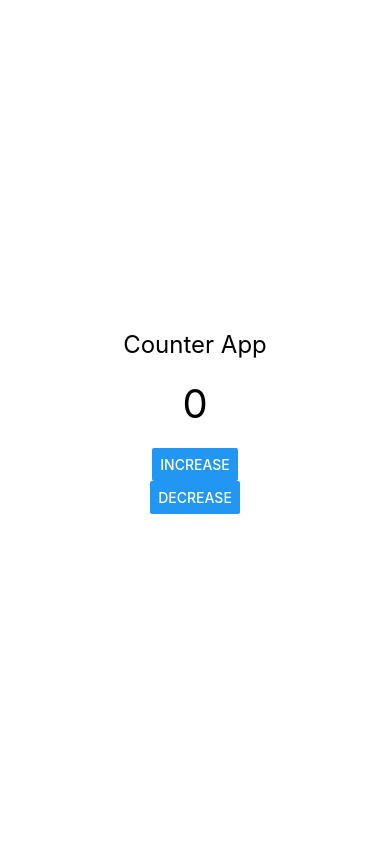
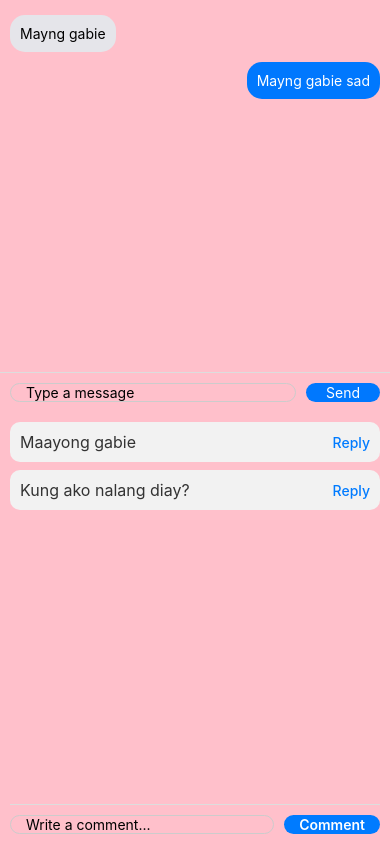
Before and after one commit to ibalerobbyjay/M15_RobbyJay_Ibale_IT_Elect1, a React Native app: screen / in a window 390 px wide. Built offline with nearby package versions, Linux system fonts and the light colour scheme.

Commit message:
Color Changer App

```diff
--- a/App.js
+++ b/App.js
@@ -1,11 +1,13 @@
-import React from 'react';
-import { SafeAreaView } from 'react-native';
-import CounterApp from './CounterApp'; // adjust path if in components folder
+import Comment from './Comment';
+import ChatScreen from './ChatScreen';
+import React from "react";
+
 
 export default function App() {
-  return (
-    <SafeAreaView style={{ flex: 1 }}>
-      <CounterApp />
-    </SafeAreaView>
-  );
+  return ( <>
+<ChatScreen />
+<Comment />
+
+</>
+)
 }
--- /dev/null
+++ b/ChatBubble.js
@@ -0,0 +1,19 @@
+import React from "react";
+import { View, Text } from "react-native";
+
+export default function ChatBubble({ text, isMe }) {
+  return (
+    <View
+      style={{
+        alignSelf: isMe ? "flex-end" : "flex-start",
+        backgroundColor: isMe ? "#0078fe" : "#e5e5ea",
+        padding: 10,
+        borderRadius: 15,
+        marginVertical: 5,
+        maxWidth: "70%",
+      }}
+    >
+      <Text style={{ color: isMe ? "white" : "black" }}>{text}</Text>
+    </View>
+  );
+}
--- /dev/null
+++ b/ChatScreen.js
@@ -0,0 +1,91 @@
+import React, { useState, useRef } from "react";
+import {
+  SafeAreaView,
+  View,
+  FlatList,
+  TextInput,
+  TouchableOpacity,
+  Text,
+} from "react-native";
+import ChatBubble from "./ChatBubble";
+
+export default function ChatScreen() {
+  const [messages, setMessages] = useState([
+    { id: "1", text: "Mayng gabie", sender: "bot" },
+    { id: "2", text: "Mayng gabie sad", sender: "me" },
+  ]);
+  const [input, setInput] = useState("");
+  const flatListRef = useRef(null);
+
+  const sendMessage = () => {
+    if (input.trim().length === 0) return;
+
+    const newMessage = {
+      id: Date.now().toString(),
+      text: input,
+      sender: "me",
+    };
+
+    setMessages([...messages, newMessage]); // 👈 add new message at the bottom
+    setInput("");
+
+    // auto scroll to bottom after sending
+    setTimeout(() => {
+      flatListRef.current?.scrollToEnd({ animated: true });
+    }, 100);
+  };
+
+  return (
+    <SafeAreaView style={{ flex: 1, backgroundColor: "pink" }}>
+      {/* Chat list */}
+      <FlatList
+        ref={flatListRef}
+        data={messages}
+        keyExtractor={(item) => item.id}
+        renderItem={({ item }) => (
+          <ChatBubble text={item.text} isMe={item.sender === "me"} />
+        )}
+        contentContainerStyle={{
+          padding: 10,
+          flexGrow: 1,
+          justifyContent: "flex-start", // stack from top
+        }}
+      />
+
+      {/* Input box */}
+      <View
+        style={{
+          flexDirection: "row",
+          padding: 10,
+          borderTopWidth: 1,
+          borderColor: "#ddd",
+        }}
+      >
+        <TextInput
+          value={input}
+          onChangeText={setInput}
+          placeholder="Type a message"
+          style={{
+            flex: 1,
+            borderWidth: 1,
+            borderColor: "#ccc",
+            borderRadius: 20,
+            paddingHorizontal: 15,
+          }}
+        />
+        <TouchableOpacity
+          onPress={sendMessage}
+          style={{
+            marginLeft: 10,
+            backgroundColor: "#0078fe",
+            paddingHorizontal: 20,
+            borderRadius: 20,
+            justifyContent: "center",
+          }}
+        >
+          <Text style={{ color: "white" }}>Send</Text>
+        </TouchableOpacity>
+      </View>
+    </SafeAreaView>
+  );
+}
--- /dev/null
+++ b/Comment.js
@@ -0,0 +1,88 @@
+import React, { useState } from "react";
+import { View, Text, FlatList, TextInput, TouchableOpacity, StyleSheet } from "react-native";
+
+export default function CommentSection() {
+  const [comments, setComments] = useState([
+    { id: "1", text: "Maayong gabie" },
+    { id: "2", text: "Kung ako nalang diay?" },
+  ]);
+  const [newComment, setNewComment] = useState("");
+
+  const addComment = () => {
+    if (newComment.trim().length === 0) return;
+    setComments([
+      ...comments,
+      { id: Date.now().toString(), text: newComment },
+    ]);
+    setNewComment("");
+  };
+
+  const renderItem = ({ item }) => (
+    <View style={styles.commentBox}>
+      <Text style={styles.commentText}>{item.text}</Text>
+      <TouchableOpacity style={styles.replyBtn}>
+        <Text style={styles.replyText}>Reply</Text>
+      </TouchableOpacity>
+    </View>
+  );
+
+  return (
+    <View style={styles.container}>
+      <FlatList
+        data={comments}
+        keyExtractor={(item) => item.id}
+        renderItem={renderItem}
+      />
+
+      <View style={styles.inputRow}>
+        <TextInput
+          style={styles.input}
+          placeholder="Write a comment..."
+          value={newComment}
+          onChangeText={setNewComment}
+        />
+        <TouchableOpacity style={styles.sendBtn} onPress={addComment}>
+          <Text style={styles.sendText}>Comment</Text>
+        </TouchableOpacity>
+      </View>
+    </View>
+  );
+}
+
+const styles = StyleSheet.create({
+  container: { flex: 1, padding: 10, backgroundColor: "pink" },
+  commentBox: {
+    flexDirection: "row",
+    alignItems: "center",
+    justifyContent: "space-between",
+    backgroundColor: "#f2f2f2",
+    padding: 10,
+    borderRadius: 10,
+    marginBottom: 8,
+  },
+  commentText: { fontSize: 16, color: "#333", flex: 1 },
+  replyBtn: { paddingLeft: 10 },
+  replyText: { color: "#007bff", fontWeight: "500" },
+  inputRow: {
+    flexDirection: "row",
+    marginTop: 10,
+    borderTopWidth: 1,
+    borderTopColor: "#ddd",
+    paddingTop: 10,
+  },
+  input: {
+    flex: 1,
+    borderWidth: 1,
+    borderColor: "#ccc",
+    borderRadius: 20,
+    paddingHorizontal: 15,
+  },
+  sendBtn: {
+    marginLeft: 10,
+    backgroundColor: "#007bff",
+    paddingHorizontal: 15,
+    justifyContent: "center",
+    borderRadius: 20,
+  },
+  sendText: { color: "#fff", fontWeight: "600" },
+});
--- a/CounterApp.js
+++ b/CounterApp.js
@@ -2,30 +2,26 @@ import React, { useState } from 'react';
 import { View, Text, Button, StyleSheet } from 'react-native';
 
 export default function CounterApp() {
+  // State hook: count starts at 0
   const [count, setCount] = useState(0);
 
   return (
     <View style={styles.container}>
       <Text style={styles.title}>Counter App</Text>
       <Text style={styles.counter}>{count}</Text>
-      <Button title="Increase" onPress={() => setCount(count + 1)} />
-      <Button title="Decrease" onPress={() => setCount(count - 1)} />
+
+      <View style={{ marginVertical: 5 }}>
+        <Button title="Increase" onPress={() => setCount(count + 1)} />
+      </View>
+      <View style={{ marginVertical: 5 }}>
+        <Button title="Decrease" onPress={() => setCount(count - 1)} />
+      </View>
     </View>
   );
 }
 
 const styles = StyleSheet.create({
-  container: {
-    flex: 1,
-    justifyContent: 'center',
-    alignItems: 'center',
-  },
-  title: {
-    fontSize: 24,
-    marginBottom: 20,
-  },
-  counter: {
-    fontSize: 40,
-    marginBottom: 20,
-  },
+  container: { flex: 1, justifyContent: 'center', alignItems: 'center' },
+  title: { fontSize: 24, marginBottom: 20 },
+  counter: { fontSize: 40, marginBottom: 20 ,},
 });
--- a/package.json
+++ b/package.json
@@ -13,7 +13,8 @@
     "expo": "~53.0.20",
     "expo-status-bar": "~2.2.3",
     "react": "19.0.0",
-    "react-native": "0.79.5"
+    "react-native": "0.79.5",
+    "react-native-gifted-chat": "^2.8.1"
   },
   "devDependencies": {
     "@babel/core": "^7.20.0"
```
Also changed, not shown: ColorChangerApp.js (added, +27 -0 lines), 1 other file (tests, documents, lock files or other folders).
